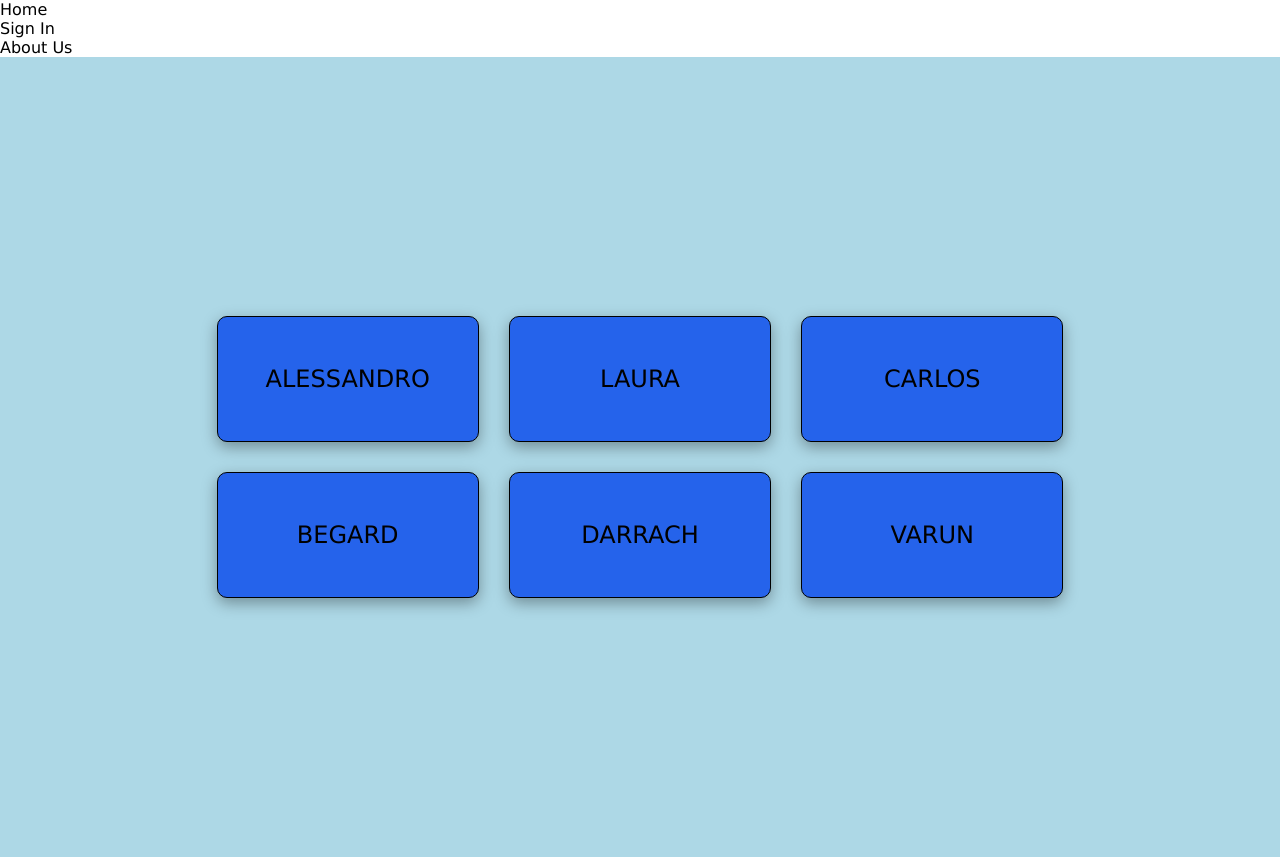
After one commit to B-Mohammed2/wellmentor, a Django app: page /survey/about-us in a window 1280 px wide. The commit adds this page. Shown: the part 19-876 px from the top of the page. Run offline with Django 4.2, Linux system fonts and the light colour scheme; some libraries are stand-ins or nearby versions.

Commit message:
Added about us page

```diff
--- a/profiles/templates/profiles/home.html
+++ b/profiles/templates/profiles/home.html
@@ -16,5 +16,6 @@
   {% endfor %}
 
   <a href="{% url 'survey' %}">Survey</a>
+  <a href="{% url 'about_us' %}">About us</a>
 </ul>
 {% endblock %}
--- a/profiles/urls.py
+++ b/profiles/urls.py
@@ -2,5 +2,5 @@ from django.urls import path
 from . import views
 
 urlpatterns = [
-    path('', views.HomePageView.as_view(), name='home_page'),
+    path('', views.HomePageView.as_view(), name='home'),
 ]
--- a/survey/static/css/survey.css
+++ b/survey/static/css/survey.css
@@ -51,3 +51,22 @@
     transform: translateY(0);
   }
 }
+
+/* ABOUT US */
+
+.grid-container {
+  display: grid;
+  grid-template-columns: repeat(auto-fill, minmax(250px, 1fr));
+  grid-gap: 30px;
+  max-width: 960px;
+}
+
+.developer {
+  padding: 3rem;
+  border: 1px solid black;
+  border-radius: 10px;
+  box-shadow: var(--box-shadow);
+  text-transform: uppercase;
+  font-size: x-large;
+  background: var(--clr-blue);
+}
--- /dev/null
+++ b/survey/templates/survey/about_us.html
@@ -0,0 +1,23 @@
+<!-- MODIFY THIS FOR TEMPLATE FOR ABOUT US PAGE PAGE -->
+
+{% extends 'base.html' %} {% load static %} {% block extra_css %}
+<link rel="stylesheet" href="{% static 'css/survey.css' %}" />
+{% endblock %}
+<!--  -->
+{% block extra_title %}About Us{% endblock %}
+
+<!--  -->
+{% block content %}
+
+<div class="grid-container">
+  <p class="developer">Alessandro</p>
+  <p class="developer">Laura</p>
+  <p class="developer">Carlos</p>
+  <p class="developer">Begard</p>
+  <p class="developer">Darrach</p>
+  <p class="developer">Varun</p>
+</div>
+
+<!--  -->
+
+{% endblock %}
--- a/survey/templates/survey/results.html
+++ b/survey/templates/survey/results.html
@@ -1,6 +1,9 @@
 <!-- MODIFY THIS FOR TEMPLATE FOR SURVEY RESULTS PAGE -->
 {% extends 'base.html' %}
 {% load static %}
+
+
+{% block extra_title %}Results{% endblock %}
 
 <!--  -->
 {% block content %}
--- a/survey/templates/survey/survey.html
+++ b/survey/templates/survey/survey.html
@@ -5,6 +5,8 @@
 {% block extra_css %}
 <link rel="stylesheet" href="{% static 'css/survey.css' %}" />
 {% endblock %}
+
+{% block extra_title %}Survey{% endblock %}
 <!--  -->
 {% block content %}
 
--- a/survey/urls.py
+++ b/survey/urls.py
@@ -4,5 +4,5 @@ from . import views
 urlpatterns = [
     path('', views.SurveyView.as_view(), name='survey'),
     path('/results', views.SurveyResultsView.as_view(), name='results'),
-
+    path('/about-us', views.AboutUsView.as_view(), name='about_us'),
 ]
--- a/survey/views.py
+++ b/survey/views.py
@@ -15,3 +15,10 @@ class SurveyResultsView(generic.View):
 
   def get(self, request, *args, **kwargs):
         return render(request, "survey/results.html")
+
+
+class AboutUsView(generic.View):
+  """BASIC VIEW FOR SURVEY RESULTS PAGE"""
+
+  def get(self, request, *args, **kwargs):
+        return render(request, "survey/about_us.html")
```
